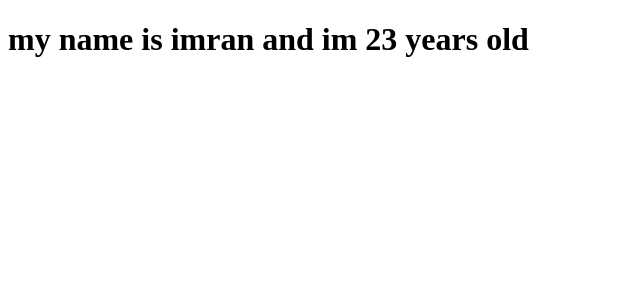
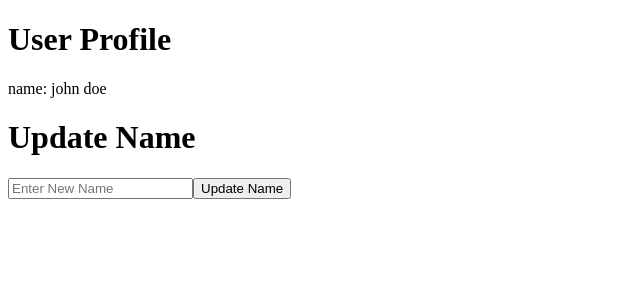
Before and after one commit to imran-techvoyager/React19, a React (Vite) app in the folder day-2/: page / in a window 1280 px wide. Shown: the top 300 px of the page, without its empty margins (0-640 px from the left). Built offline with nearby package versions, Linux system fonts and the light colour scheme.

Commit message:
feat(userContext): add UserProvider, UserProfile, and UserUpdate components for user management

```diff
--- a/day-2/src/App.jsx
+++ b/day-2/src/App.jsx
@@ -1,6 +1,9 @@
 import React from 'react'
 import ComponentA from './propdrill/ComponentA'
 import { createContext } from 'react';
+import { UserProvider } from './context/UserContext';
+import UserProfile from './context/UserProfile';
+import UserUpdate from './context/UserUpdate';
 
 export const context = createContext();
 export const context1 = createContext();
@@ -10,11 +13,15 @@
   const age = 23;
 
   return (
-    <context.Provider value={name}>
-      <context1.Provider value={age}>
-        <ComponentA />
-      </context1.Provider>
-    </context.Provider>
+    // <context.Provider value={name}>
+    //   <context1.Provider value={age}>
+    //     <ComponentA />
+    //   </context1.Provider>
+    // </context.Provider>
+    <UserProvider>
+      <UserProfile />
+      <UserUpdate />
+    </UserProvider>
   )
 }
 
--- /dev/null
+++ b/day-2/src/context/UserContext.jsx
@@ -0,0 +1,17 @@
+import { createContext, useState } from "react";
+
+const UserContext = createContext();
+
+const UserProvider = ({children}) => {
+    const [user, setUser] = useState({name: "john doe"});
+
+    const updateUser = (newName) => {
+        setUser({name: newName});
+    }
+
+    return <UserContext.Provider value={{user, updateUser}}>
+        {children}
+    </UserContext.Provider>
+}
+
+export { UserContext, UserProvider }
--- /dev/null
+++ b/day-2/src/context/UserProfile.jsx
@@ -0,0 +1,15 @@
+import { useContext } from "react"
+import { UserContext } from "./UserContext"
+
+const UserProfile = () => {
+    const {user} = useContext(UserContext);
+
+  return (
+    <div>
+        <h1>User Profile</h1>
+        <p>name: {user.name}</p>
+    </div>
+  )
+}
+
+export default UserProfile
--- /dev/null
+++ b/day-2/src/context/UserUpdate.jsx
@@ -0,0 +1,29 @@
+import { UserContext } from "./UserContext";
+import { useContext, useState } from "react";
+
+
+const UserUpdate = () => {
+    const {updateUser} = useContext(UserContext);
+    const [newName, setNewName] = useState('');
+
+    const handleSubmit = (e) => {
+          e.preventDefault();
+
+          if(newName.trim()){
+            updateUser(newName);
+            setNewName('');
+          }
+    }
+
+  return (
+    <div>
+         <h1>Update Name</h1>
+         <form onSubmit={handleSubmit}>
+            <input type="text" value={newName} onChange={(e) => setNewName(e.target.value)} placeholder="Enter New Name"/>
+            <button type="submit">Update Name</button>
+         </form>
+    </div>
+  )
+}
+
+export default UserUpdate
```
